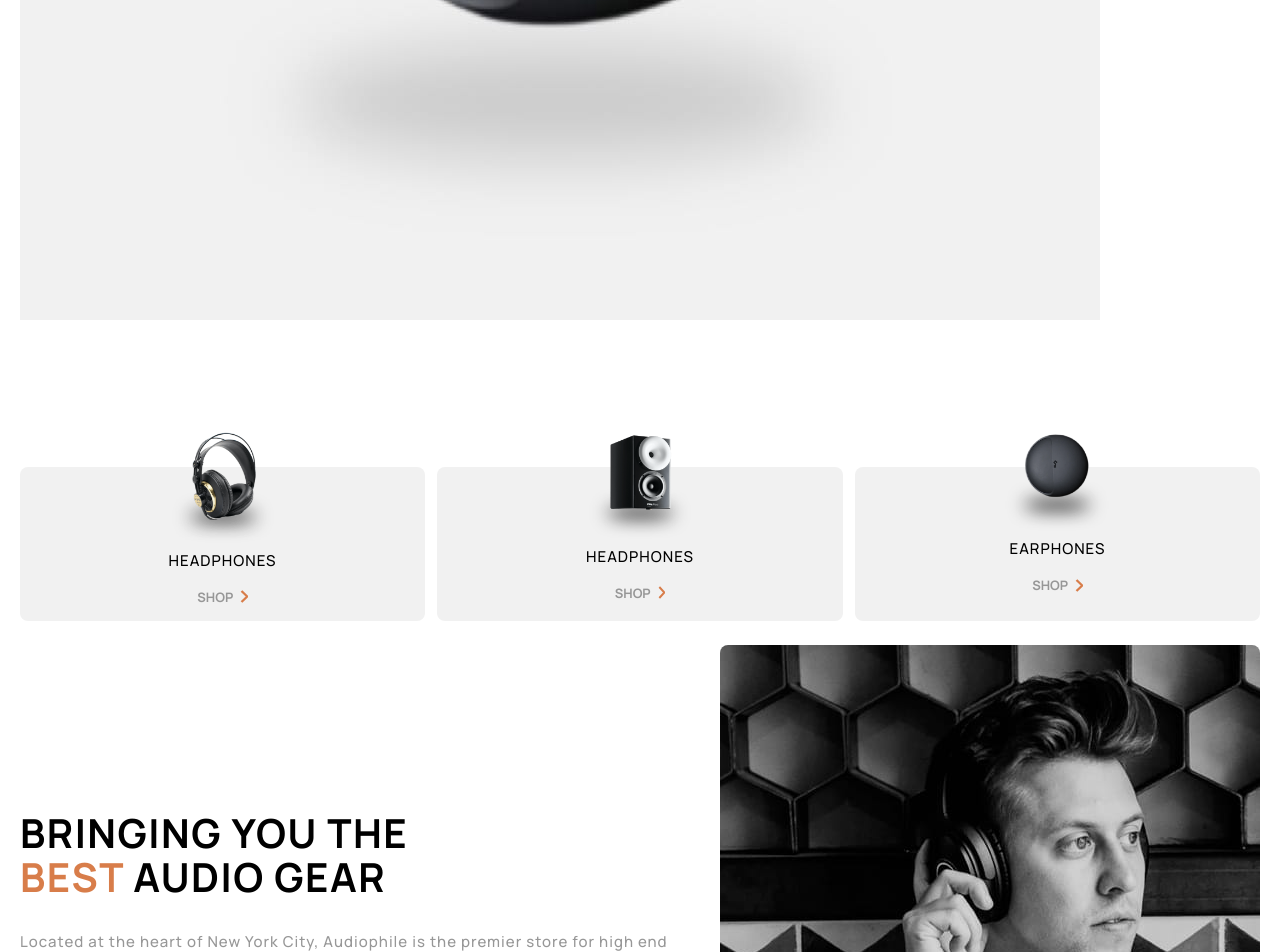
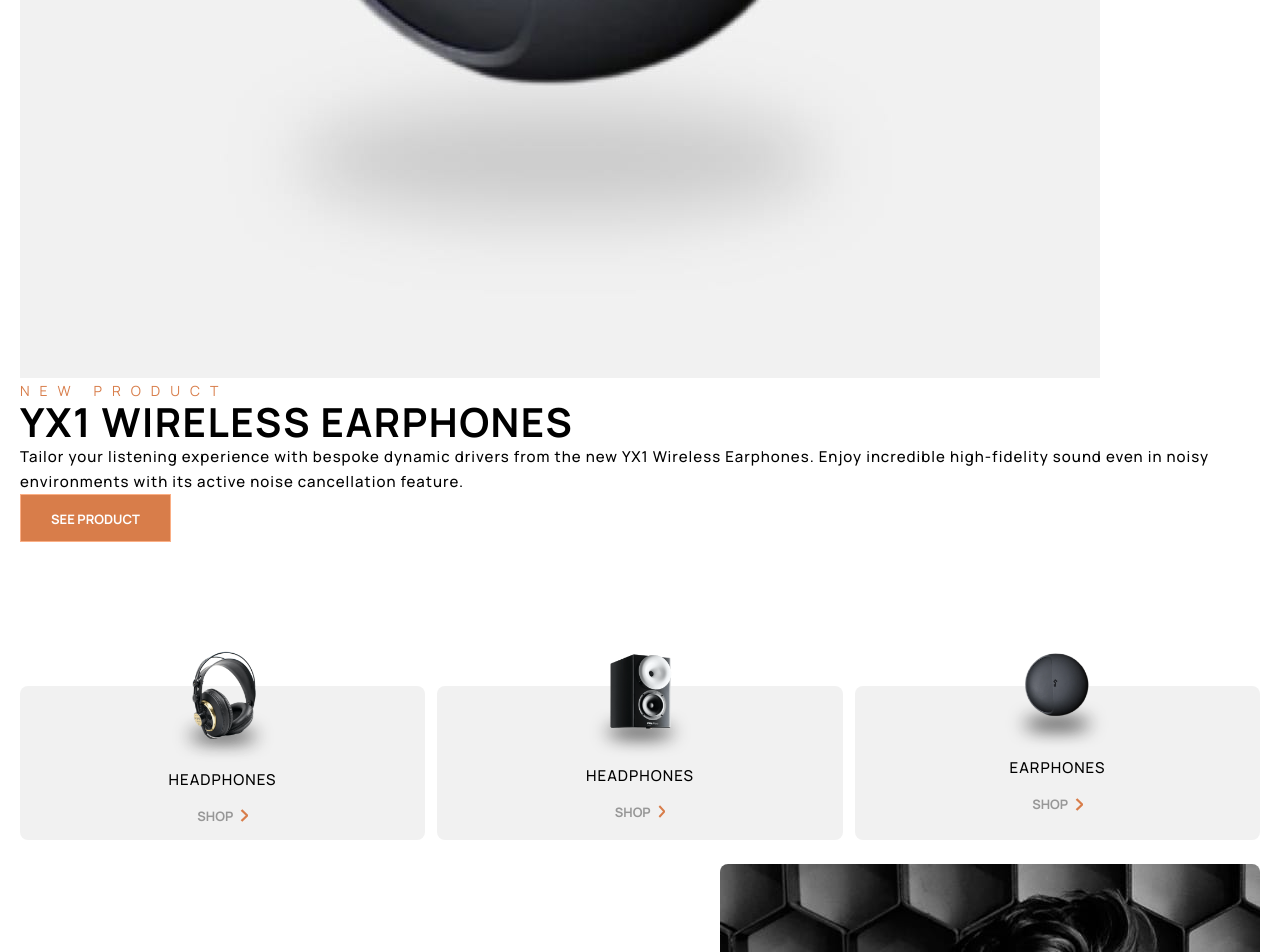
Before and after one commit to MauricioMorenoMorales/FM-16-audiophile-e-comerce, a React (Create React App) app: page /category/earphones in a window 1280 px wide. Shown: the part 910-1862 px from the top of the page. Built offline with nearby package versions, Linux system fonts and the light colour scheme.

Commit message:
Categories structure completed

```diff
--- a/src/components/Hero/Hero.styles.ts
+++ b/src/components/Hero/Hero.styles.ts
@@ -24,7 +24,6 @@
 			&__title {
 				margin: 0 auto;
 				margin-top: 16px;
-				font-size: 3.6rem;
 				max-width: 400px;
 			}
 			&__paragraph {
@@ -46,9 +45,6 @@
 				height: 750px;
 				&__label {
 					margin-top: 200px;
-				}
-				&__title {
-					font-size: 5.6rem;
 				}
 			}
 		}
--- a/src/components/atoms/Text/Text.tsx
+++ b/src/components/atoms/Text/Text.tsx
@@ -69,6 +69,10 @@
 	letter-spacing: ${props => letterSpacing[props.size || 'p']};
 	color: ${props => colorSystem[props.color || 'baseSecondarySaturated']};
 	font-family: ${fontSystem.fontFamily};
+	@media screen and (max-width: 768px) {
+		font-size: ${props =>
+			props.size === 'h1' ? '3.6rem' : fontSize[props.size || 'p']};
+	}
 `;
 
 export default Text;
--- a/src/pages/Category/Category.tsx
+++ b/src/pages/Category/Category.tsx
@@ -3,6 +3,7 @@
 import { FooterCompanyDescription, SectionLinks } from '../../components';
 import data from '../../data.json';
 import { useParams } from 'react-router';
+import { Button, Text } from '../../components/atoms';
 
 const Category: React.FC = () => {
 	const { categoryName } = useParams<{ categoryName: string }>();
@@ -11,15 +12,40 @@
 	);
 	return (
 		<Styles>
+			<div className="category__header">
+				<Text size="h1">{categoryName.toUpperCase()}</Text>
+			</div>
 			<div className="body-container">
-				{filteredData.map(element => {
-					return (
-						<img
-							src={window.location.origin + element.image.desktop}
-							alt={element.name}
-						/>
-					);
-				})}
+				<section className="category__products">
+					{filteredData.map(element => (
+						<article className="category__products__product">
+							<picture className="category__products__product__image">
+								<source
+									media="screen and (min-width: 1100px)"
+									srcSet={window.location.origin + element.image.desktop}
+								/>
+								<source
+									media="screen and (min-width: 768px)"
+									srcSet={window.location.origin + element.image.mobile}
+								/>
+								<img
+									src={window.location.origin + element.image.mobile}
+									alt={element.name}
+								/>
+							</picture>
+							<section className="category__products__product__text">
+								{element.new && (
+									<Text size="overline" color="accent">
+										NEW PRODUCT
+									</Text>
+								)}
+								<Text size="h2">{element.name.toUpperCase()}</Text>
+								<Text>{element.description}</Text>
+								<Button>SEE PRODUCT</Button>
+							</section>
+						</article>
+					))}
+				</section>
 				<SectionLinks />
 				<FooterCompanyDescription />
 			</div>
```
